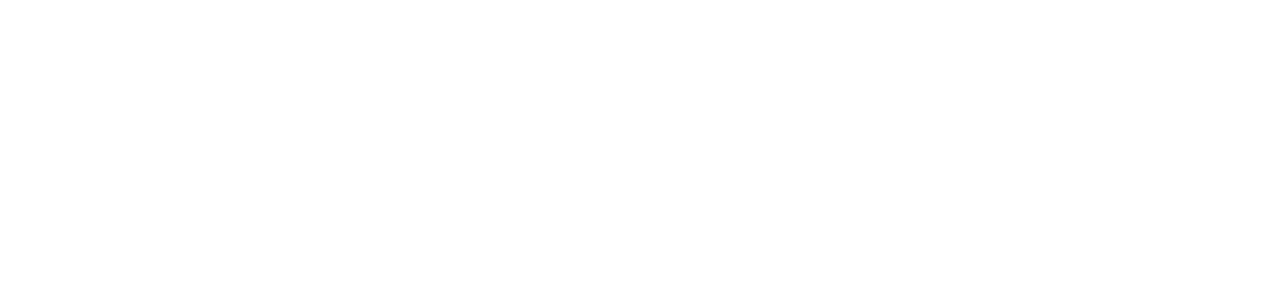
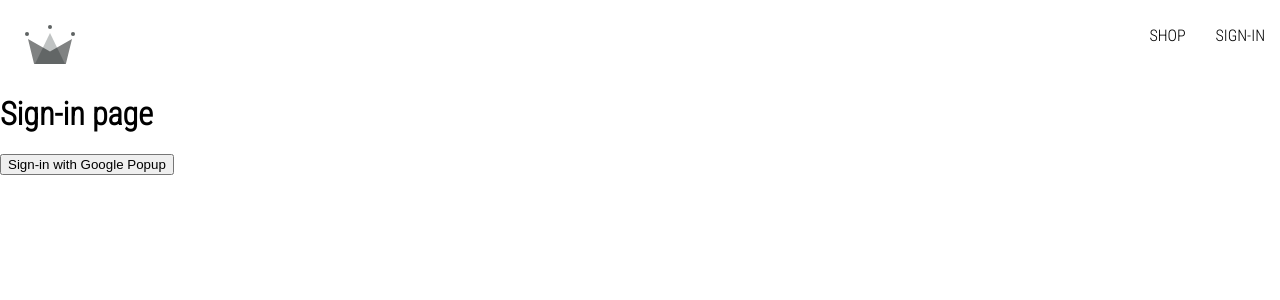
Before and after one commit to Maksim-Ivanovskiy/clothing-shop, a React (Create React App) app: page /sign-in in a window 1280 px wide. Before the commit this address had no page. Shown: the top 300 px of the page. Built offline with nearby package versions, Linux system fonts and the light colour scheme.

Commit message:
add firebase auth

```diff
--- a/package.json
+++ b/package.json
@@ -6,6 +6,7 @@
     "@testing-library/jest-dom": "^5.16.5",
     "@testing-library/react": "^13.3.0",
     "@testing-library/user-event": "^13.5.0",
+    "firebase": "^9.9.3",
     "react": "^18.2.0",
     "react-dom": "^18.2.0",
     "react-router-dom": "^6.3.0",
--- a/src/App.js
+++ b/src/App.js
@@ -1,24 +1,20 @@
 
-import { Routes, Route, Outlet } from "react-router-dom";
+import { Routes, Route } from "react-router-dom";
+import Navigation from "./routes/navigation/navigation.component";
+import Home from "./routes/home/home.component";
+import SigIn from "./routes/sign-in/sign-in.component";
 
-import Home from "./components/routes/home/home.component";
-
-const Navigation = () => {
-	return (
-		<div>
-			<div>
-				<h1>Navigation bar</h1>
-			</div>
-			<Outlet />
-		</div>
-	)
-};
+const Shop = () => {
+	return <h1>I am the shop page</h1>;
+  };
 
 const App = () => {
 	return (
 		<Routes>
 			<Route path="/" element={ <Navigation />}>
 				<Route index element={ <Home /> }/>
+				<Route path='shop' element={<Shop />} />
+				<Route path='sign-in' element={<SigIn />} />
 			</Route>
 		</Routes>
 	);
--- a/src/index.scss
+++ b/src/index.scss
@@ -9,3 +9,12 @@ code {
   font-family: source-code-pro, Menlo, Monaco, Consolas, 'Courier New',
     monospace;
 }
+
+a {
+  text-decoration: none;
+  color: black;
+}
+
+* {
+  box-sizing: border-box;
+}
--- a/src/components/routes/home/home.component.jsx
+++ b/src/routes/home/home.component.jsx
@@ -1,6 +1,6 @@
 
-import Directory from "../../directory/directory.component";
-
+import { Outlet } from "react-router-dom";
+import Directory from "../../components/directory/directory.component";
 const Home = () => {
 
 	const categories = [
@@ -32,7 +32,10 @@ const Home = () => {
 	]
 
 	return (
-		<Directory categories={categories}/>
+		<div>
+			<Directory categories={categories}/>
+			<Outlet />
+		</div>
 	);
 };
 
--- /dev/null
+++ b/src/routes/navigation/navigation.component.jsx
@@ -0,0 +1,27 @@
+import { Fragment } from "react";
+import { Outlet, Link } from "react-router-dom";
+import { ReactComponent as CrwnLogo } from "../../assets/crown.svg";
+import './navigation.styles.scss';
+
+const Navigation = () => {
+	return (
+		<Fragment>
+			<div className="navigation">
+				<Link className="logo-container" to='/'>
+                    <CrwnLogo className="logo" />
+                </Link>
+                <div className="nav-links-container">
+                    <Link className="nav-link" to='/shop'>
+                        SHOP
+                    </Link>
+					<Link className="nav-link" to='/sign-in'>
+                        SIGN-IN
+                    </Link>
+                </div>
+			</div>
+			<Outlet />
+		</Fragment>
+	);
+};
+
+export default Navigation;
--- /dev/null
+++ b/src/routes/navigation/navigation.styles.scss
@@ -0,0 +1,26 @@
+.navigation {
+    height: 70px;
+    width: 100%;
+    display: flex;
+    justify-content: space-between;
+    margin-bottom: 25px;
+
+    .logo-container {
+      height: 100%;
+      width: 70px;
+      padding: 25px;
+    }
+
+    .nav-links-container {
+      width: 50%;
+      height: 100%;
+      display: flex;
+      align-items: center;
+      justify-content: flex-end;
+
+      .nav-link {
+        padding: 10px 15px;
+        cursor: pointer;
+      }
+    }
+  }
--- /dev/null
+++ b/src/routes/sign-in/sign-in.component.jsx
@@ -0,0 +1,19 @@
+import { signInWithGooglePopup } from '../../utils/firebase/firebase.utils'
+
+const SigIn = () => {
+    const logGoogleUser = async() => {
+        const response = await signInWithGooglePopup();
+        console.log(response);
+    }
+    return (
+        <div>
+            <h1>Sign-in page</h1>
+            <button onClick={logGoogleUser}>
+                Sign-in with Google Popup
+            </button>
+        </div>
+    );
+};
+
+
+export default SigIn;
--- /dev/null
+++ b/src/utils/firebase/firebase.utils.js
@@ -0,0 +1,27 @@
+import { initializeApp } from 'firebase/app';
+import {
+    getAuth,
+    signInWithRedirect,
+    signInWithPopup,
+    GoogleAuthProvider
+} from 'firebase/auth';
+
+const firebaseConfig = {
+    apiKey: "AIzaSyCOZCITEanXHUqXzJGKH_1Gnknovv4LNKs",
+    authDomain: "clothing-shop-287c0.firebaseapp.com",
+    projectId: "clothing-shop-287c0",
+    storageBucket: "clothing-shop-287c0.appspot.com",
+    messagingSenderId: "22269068149",
+    appId: "1:22269068149:web:86eca1a1874b1d291e093c"
+};
+
+const firebaseApp = initializeApp(firebaseConfig);
+
+const provider = new GoogleAuthProvider();
+
+provider.setCustomParameters({
+    prompt: 'select_account'
+});
+
+export const auth = getAuth();
+export const signInWithGooglePopup = () => signInWithPopup(auth, provider)
```
Also changed, not shown: src/assets/crown.svg (added), 1 other file (tests, documents, lock files or other folders).
